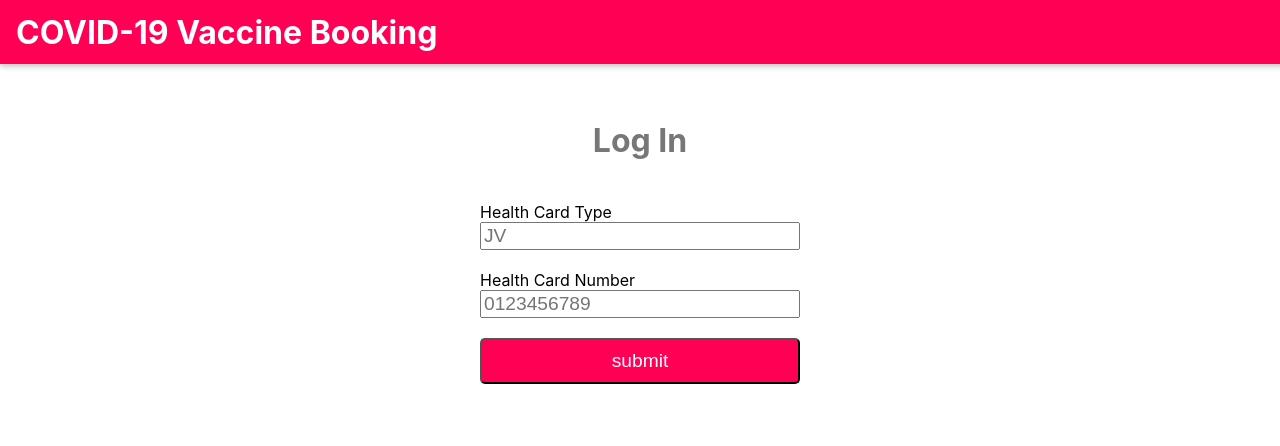
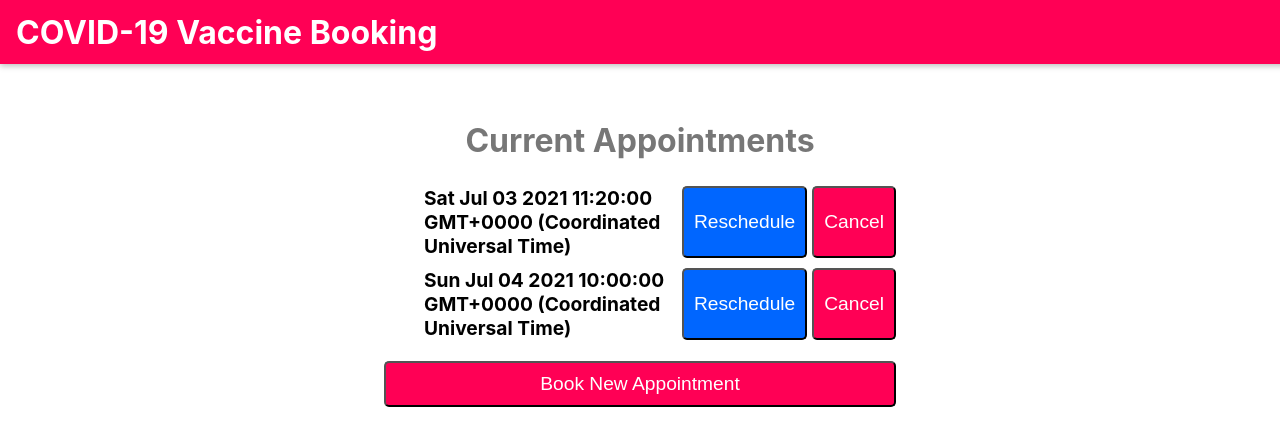
Before and after one commit to willu98/EECS3641-A4, a React (Create React App) app: page /appointments/1 in a window 1280 px wide. Before the commit this address led to /. Shown: the top 446 px of the page. Built offline with nearby package versions, Linux system fonts and the light colour scheme.

Commit message:
Finished the appointments page

```diff
--- a/src/App.js
+++ b/src/App.js
@@ -7,6 +7,7 @@ import {
 } from 'react-router-dom';
 
 import Login from './pages/Login';
+import Appointments from './pages/Appointments';
 import MainHeader from './global/MainHeader';
 
 
@@ -16,8 +17,10 @@ const App = () => {
       <Route path="/" exact>
         <Login/>
       </Route>
-      <Route path="/appointments" exact>
-
+      <Route path="/appointments/:UID" exact>
+        <Appointments/>
+      </Route>
+      <Route path="/locations/:UID" exact>
       </Route>
       <Redirect to="/" />
     </Switch>
--- /dev/null
+++ b/src/global/Appointment.css
@@ -0,0 +1,28 @@
+.appointment-main{
+    display:flex;
+    margin-top: 10px;
+}
+
+.appointment-date{
+    font-size: 1.2em;
+    font-weight: bold;
+    margin-right: 5px;
+}
+
+.appointment-button1{
+    margin-left: auto;
+    background:#0066ff;
+    padding:10px;
+    color:white;
+    border-radius:5px;
+    font-size: 1.2em;
+}
+
+.appointment-button2{
+    margin-left: 5px;
+    background:#ff0055;
+    padding:10px;
+    color:white;
+    border-radius:5px;
+    font-size: 1.2em;
+}
--- /dev/null
+++ b/src/global/Appointment.js
@@ -0,0 +1,14 @@
+import React from 'react';
+import './Appointment.css';
+
+const Appointment = props => {
+    return(
+        <div className="appointment-main">
+            <div className="appointment-date">{props.date}</div>
+            <button className = "appointment-button1">Reschedule</button>
+            <button className = "appointment-button2">Cancel</button>
+        </div>
+    );
+};
+
+export default Appointment;
--- /dev/null
+++ b/src/pages/Appointments.css
@@ -0,0 +1,21 @@
+.appointments-h1{
+    text-align: center;
+    color: #777;
+    margin-bottom: 0px;
+}
+
+.appointments-main{
+    display:flex;
+    flex-direction: column;
+    width:40%;
+    margin: 100px auto;
+}
+
+.appointments-button{
+    margin-top: 5px;
+    background:#ff0055;
+    padding:10px;
+    color:white;
+    border-radius:5px;
+    font-size: 1.2em;
+}
--- /dev/null
+++ b/src/pages/Appointments.js
@@ -0,0 +1,38 @@
+import React from 'react';
+import { useParams, useHistory } from 'react-router-dom';
+import Appointment from '../global/Appointment';
+import './Appointments.css';
+
+const Appointments = () => {
+    const UID = useParams().UID;
+    const APPOINTMENTS = [
+        {
+            id: 'A1',
+            date: new Date("July 3 2021 11:20"),
+        },
+        {
+            id: 'A2',
+            date: new Date("July 4 2021 10:00"),
+        }
+    ];
+    const history = useHistory();
+
+
+    return(
+        <div className = "appointments-main">
+            <h1 className = "appointments-h1">Current Appointments</h1>
+            <ul>
+                {APPOINTMENTS.map(appointment => (
+                    <Appointment
+                        key = {appointment.id}
+                        date = {appointment.date.toDateString() + " " + appointment.date.toTimeString()}
+                    />
+                ))}
+            </ul>
+            <button type="submit" className="appointments-button" onClick={() => history.push(`/locations/${UID}`)} >Book New Appointment</button>
+        </div>
+    );
+};
+
+
+export default Appointments;
--- a/src/pages/Login.js
+++ b/src/pages/Login.js
@@ -24,7 +24,7 @@ const Login = () => {
           .required('required'),
       })}
       onSubmit={(values, {setSubmitting, resetForm}) =>{
-        history.push('/appointments');
+        history.push(`/appointments/${values.ohipNum}`);
       }}
     >
       {props => (
@@ -32,7 +32,7 @@ const Login = () => {
           <h1 className="login-h1">Log In</h1>
           <CustomInput label="Health Card Type" name="versionCode" type="text" placeholder="JV"/>
           <CustomInput label="Health Card Number" name="ohipNum" type="text" placeholder="0123456789"/>
-          <button className="login-button">
+          <button className="login-button" type="submit">
             {props.isSubmitting ? 'Loading...' : 'submit'}
           </button>
         </Form>
```
